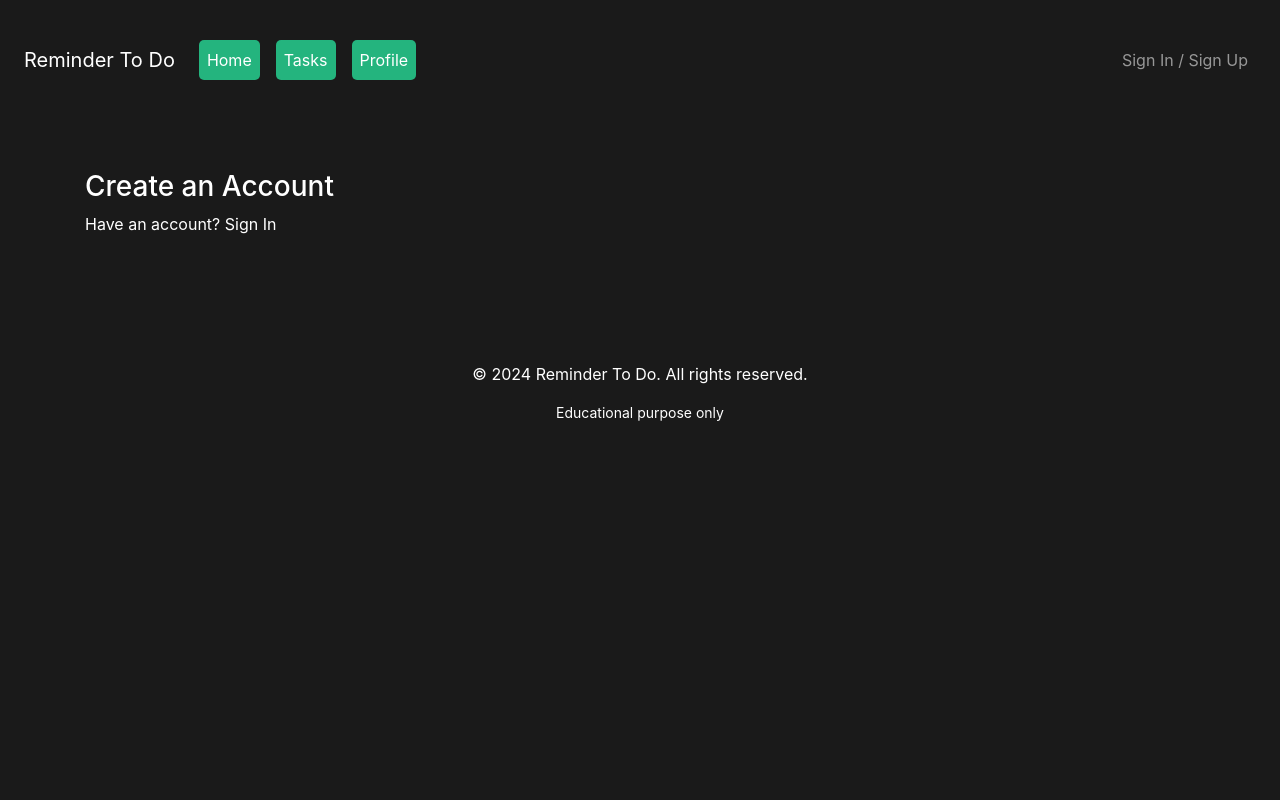
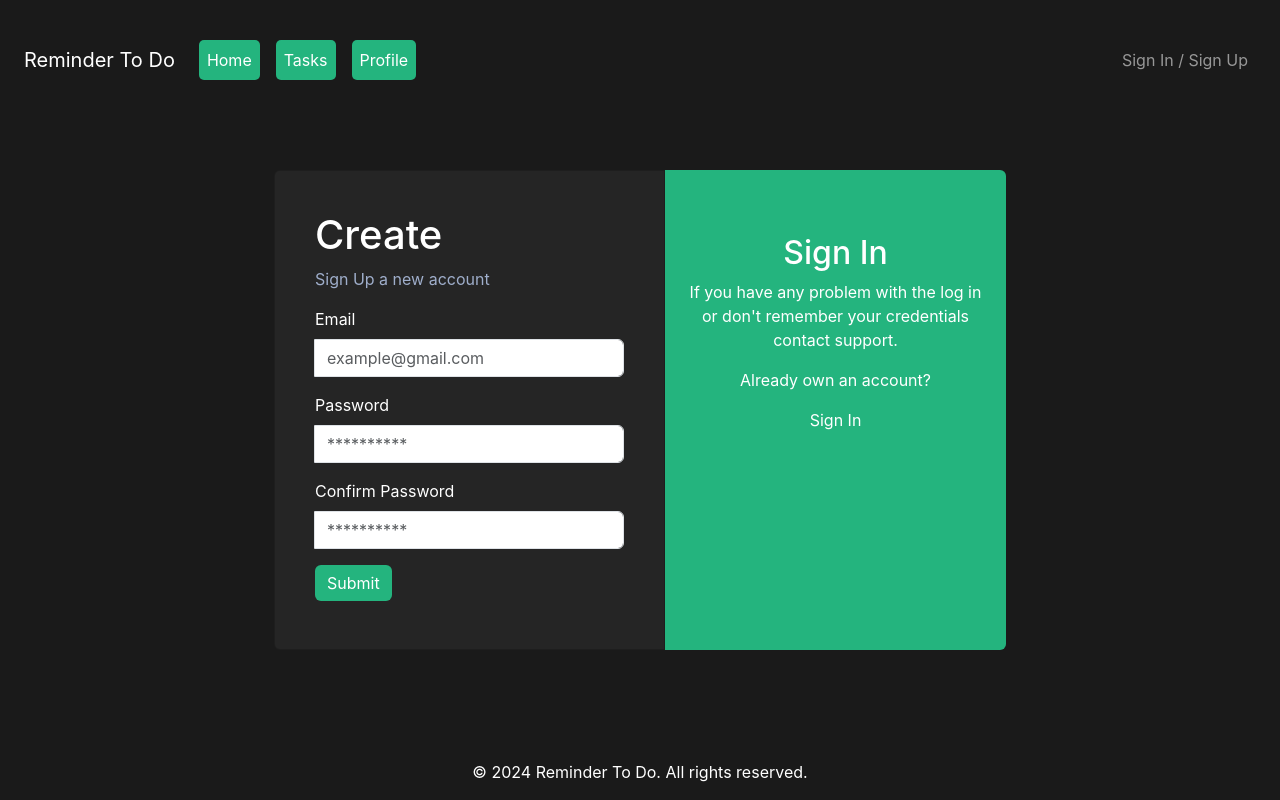
Before and after one commit to KimBergstroem/to-do-app, a Vue app: page /auth/signup in a window 1280 px wide. Built offline with nearby package versions, Linux system fonts and the light colour scheme; no server answers.

Commit message:
style: signUp view and integrated sign-up functionality from userStore #3 #6

```diff
--- a/src/components/authentication/SignUp.vue
+++ b/src/components/authentication/SignUp.vue
@@ -1,23 +1,139 @@
 <template>
   <div class="container">
-    <h3 class="header-title">Create an Account</h3>
-    <SignUpForm />
-    <p>
-      Have an account?
-      <PersonalRouter
-        :route="route"
-        :buttonText="buttonText"
-        class="sign-in-link" />
-    </p>
+    <div class="row justify-content-center">
+      <div class="col-md-8">
+        <div class="card-group mb-0">
+          <div class="card p-4 bg-darken">
+            <div class="card-body text-white">
+              <h1>Create</h1>
+              <p class="text-muted">Sign Up a new account</p>
+              <form @submit.prevent="signUp" class="form-sign-in">
+                <div class="row mb-3">
+                  <label for="email" class="col-12 mb-2">Email</label>
+                  <div class="col-12">
+                    <div class="input-group">
+                      <span class="input-group-addon"
+                        ><i class="fa fa-user"></i
+                      ></span>
+                      <input
+                        type="email"
+                        class="input-field form-control"
+                        id="email"
+                        placeholder="example@gmail.com"
+                        v-model="email"
+                        required />
+                    </div>
+                  </div>
+                </div>
+                <div class="row mb-3">
+                  <label for="password" class="col-12 mb-2">Password</label>
+                  <div class="col-12">
+                    <div class="input-group">
+                      <span class="input-group-addon"
+                        ><i class="fa fa-lock"></i
+                      ></span>
+                      <input
+                        type="password"
+                        class="input-field form-control"
+                        id="password"
+                        placeholder="**********"
+                        v-model="password"
+                        required />
+                    </div>
+                  </div>
+                </div>
+                <div class="row mb-3">
+                  <label for="confirmPassword" class="col-12 mb-2"
+                    >Confirm Password</label
+                  >
+                  <div class="col-12">
+                    <div class="input-group">
+                      <span class="input-group-addon"
+                        ><i class="fa fa-lock"></i
+                      ></span>
+                      <input
+                        type="password"
+                        class="input-field form-control"
+                        id="confirmPassword"
+                        placeholder="**********"
+                        v-model="confirmPassword"
+                        required />
+                    </div>
+                  </div>
+                </div>
+                <div class="row">
+                  <div class="col-6">
+                    <button
+                      class="button btn text-white btn-clr-primary mb-2"
+                      type="submit">
+                      Submit
+                    </button>
+                  </div>
+                  <div class="col-6 text-right"></div>
+                </div>
+              </form>
+            </div>
+          </div>
+          <div class="card text-white btn-clr-primary py-5 d-md-down-none">
+            <div class="card-body text-center">
+              <div>
+                <h2>Sign In</h2>
+                <p>
+                  If you have any problem with the log in or don't remember your
+                  credentials contact support.
+                </p>
+                <p>Already own an account?</p>
+                <p>
+                  <PersonalRouter
+                    :route="route"
+                    :buttonText="buttonText"
+                    class="sign-up-link" />
+                </p>
+              </div>
+            </div>
+          </div>
+        </div>
+      </div>
+    </div>
+    <div v-show="errorMsg">{{ errorMsg }}</div>
   </div>
 </template>
 
 <script setup>
-import SignUpForm from "./formComponents/SignUpForm.vue";
+import { ref } from "vue";
+import { supabase } from "../../supabase/supabase";
+import { useRouter } from "vue-router";
+import { useUserStore } from "../../stores/userStore";
 import PersonalRouter from "./PersonalRouter.vue";
 
-const route = "/auth/signin";
+const route = "/auth/signIn";
 const buttonText = "Sign In";
+
+// Input Fields
+const email = ref("");
+const password = ref("");
+const confirmPassword = ref("");
+
+const errorMsg = ref("");
+
+const redirect = useRouter();
+
+const signUp = async () => {
+  if (password.value === confirmPassword.value) {
+    try {
+      await useUserStore().signUp(email.value, password.value);
+      alert("An confirmation email has been sent to you!");
+      redirect.push({ path: "/auth/login" });
+    } catch (error) {
+      errorMsg.value = error.message;
+      setTimeout(() => {
+        errorMsg.value = "";
+      }, 5000);
+    }
+    return;
+  }
+  errorMsg.value = "error";
+};
 </script>
 
 <style scoped></style>
```
